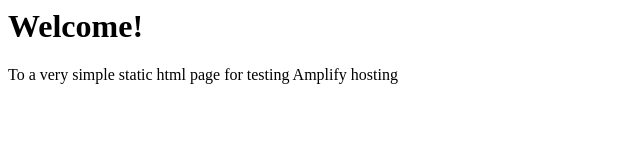
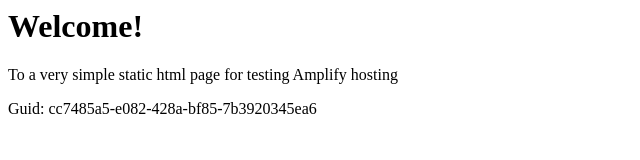
Before and after one commit to aws-aemilia-lhr/Github-PR-Commit-Integration-Test-DoNotTouch-GithubWebhookPreviewCanaryTest-v1-prod-eu-west-2, a website: page src/index.html in a window 1280 px wide. Shown: the whole page, without its empty margins (0-640 px from the left). Drawn offline with Linux system fonts and the light colour scheme.

Commit message:
commit from integ tests

```diff
--- a/src/index.html
+++ b/src/index.html
@@ -1,3 +1,5 @@
+
+
 <html lang="en">
 
 <head>
@@ -10,6 +12,6 @@
 <body>
     <h1>Welcome!</h1>
     <p>To a very simple static html page for testing Amplify hosting</p>
-</body>
+    <p>Guid: cc7485a5-e082-428a-bf85-7b3920345ea6</p></body>
 
 </html>
```
